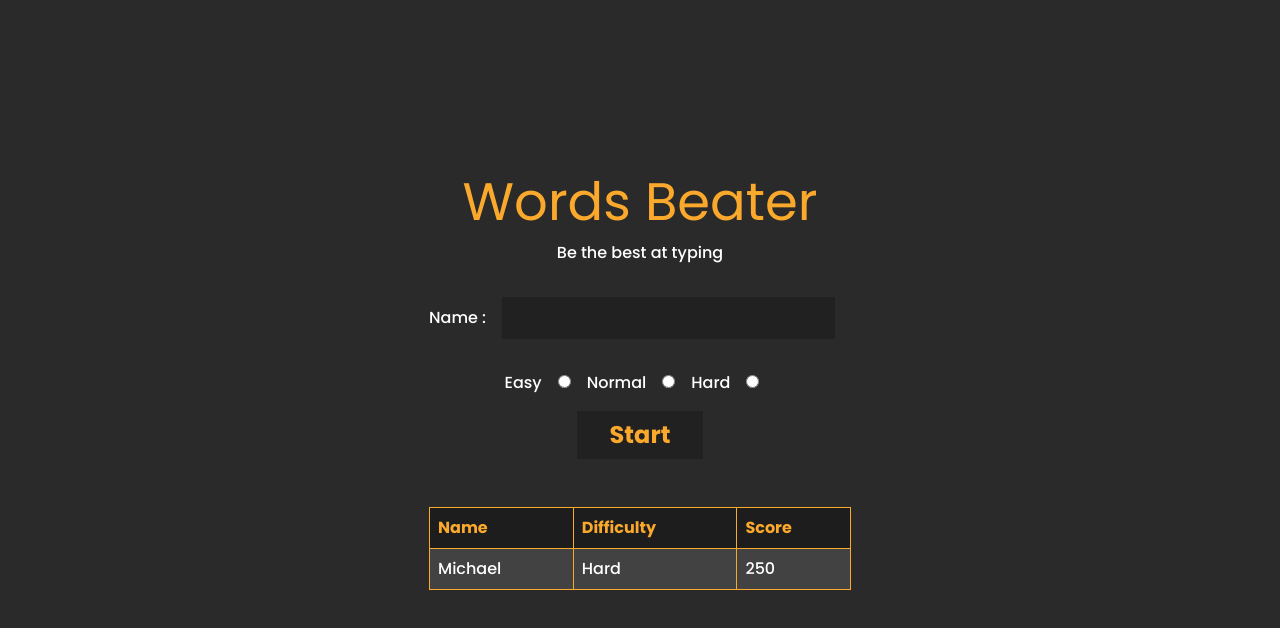
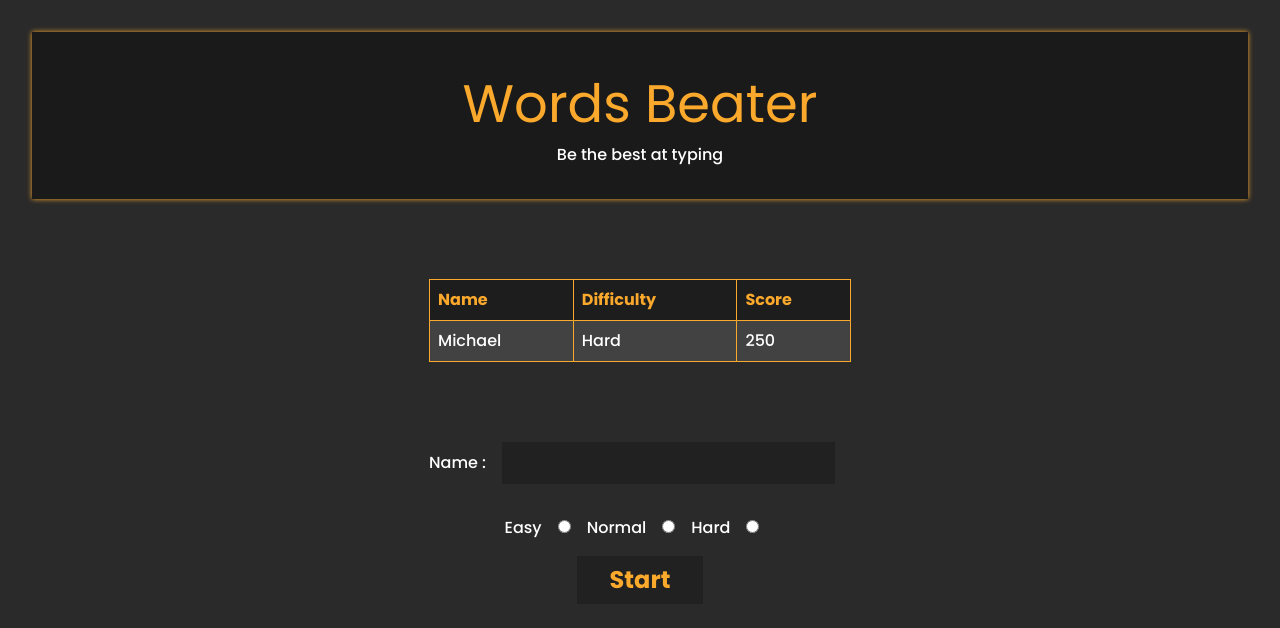
Before and after one commit to mlcoding111/Words-Beater, a React (Create React App) app: page / in a window 1280 px wide. Shown: the top 628 px of the page. Built offline with nearby package versions, Linux system fonts and the light colour scheme.

Commit message:
Updated app layout styles and header

```diff
--- a/src/containers/App.tsx
+++ b/src/containers/App.tsx
@@ -42,8 +42,9 @@ const App = (props: Props) => {
       </Header>
 
       <Main>
+        {gameStatus !== "Menu" ? null : <Leaderboard />}
         {gameStatus === "Menu" ? <Form handleDifficulty={handleDifficulties}/> : <Game difficulty={difficulty}/>}
-        <Leaderboard />
+
       </Main>
 
       <Footer>
--- a/src/containers/styles.tsx
+++ b/src/containers/styles.tsx
@@ -3,8 +3,8 @@ import styled from "styled-components";
 export const Layout = styled.div`
     position: relative;
     display: flex;
-    justify-content: center;
-    align-items: center;
+
+
     min-height: 100vh;
     flex-direction: column;
     margin: 0 auto;
@@ -27,6 +27,10 @@ export const Layout = styled.div`
 `
 
 export const Header = styled.header`
+    margin: 2rem;
+    box-shadow: 0px 0px 5px var(--primary-color);
+    padding: 2rem;
+    background: #1a1a1a;
     h1{
         color: var(--primary-color);
         font-size: 3.3rem;
```
